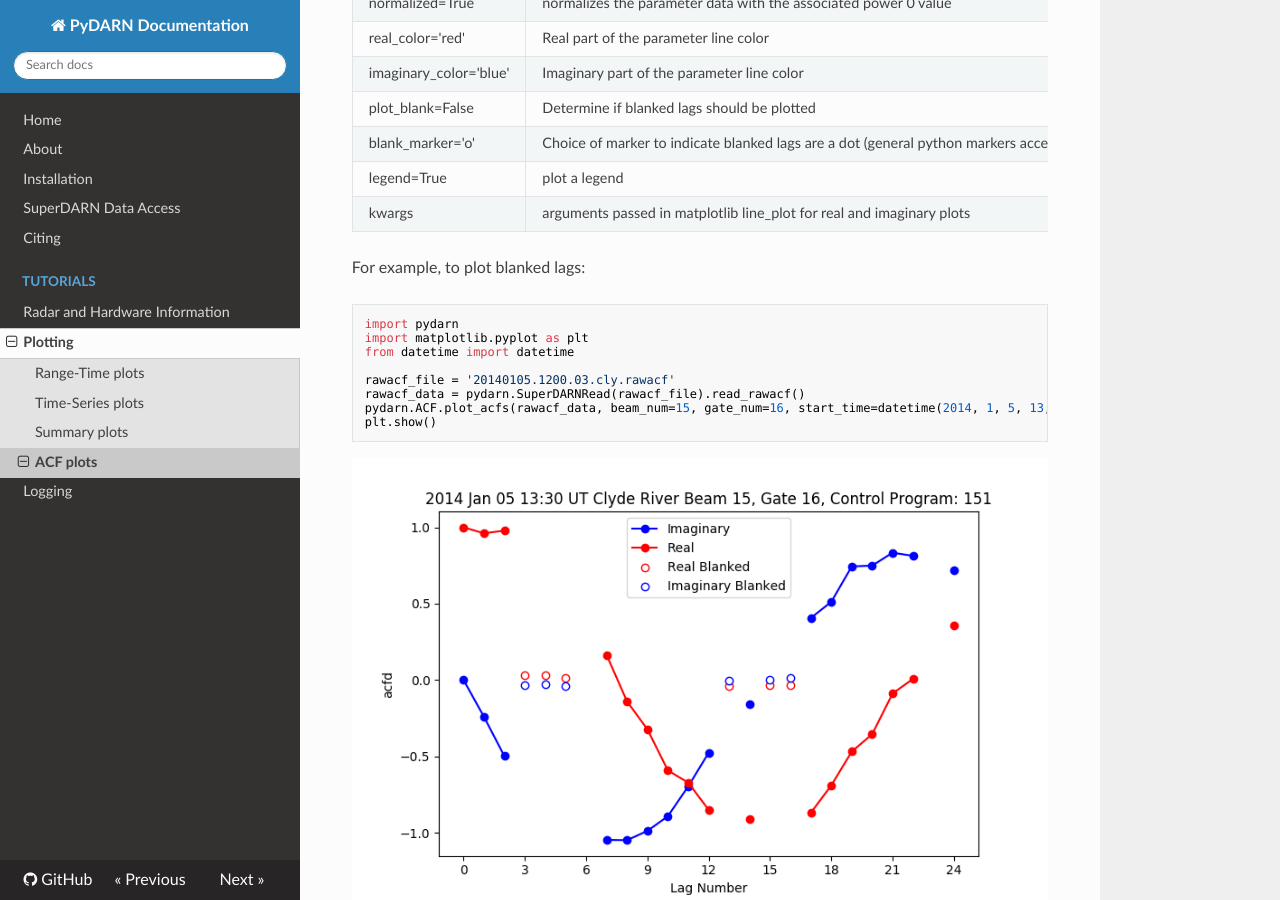
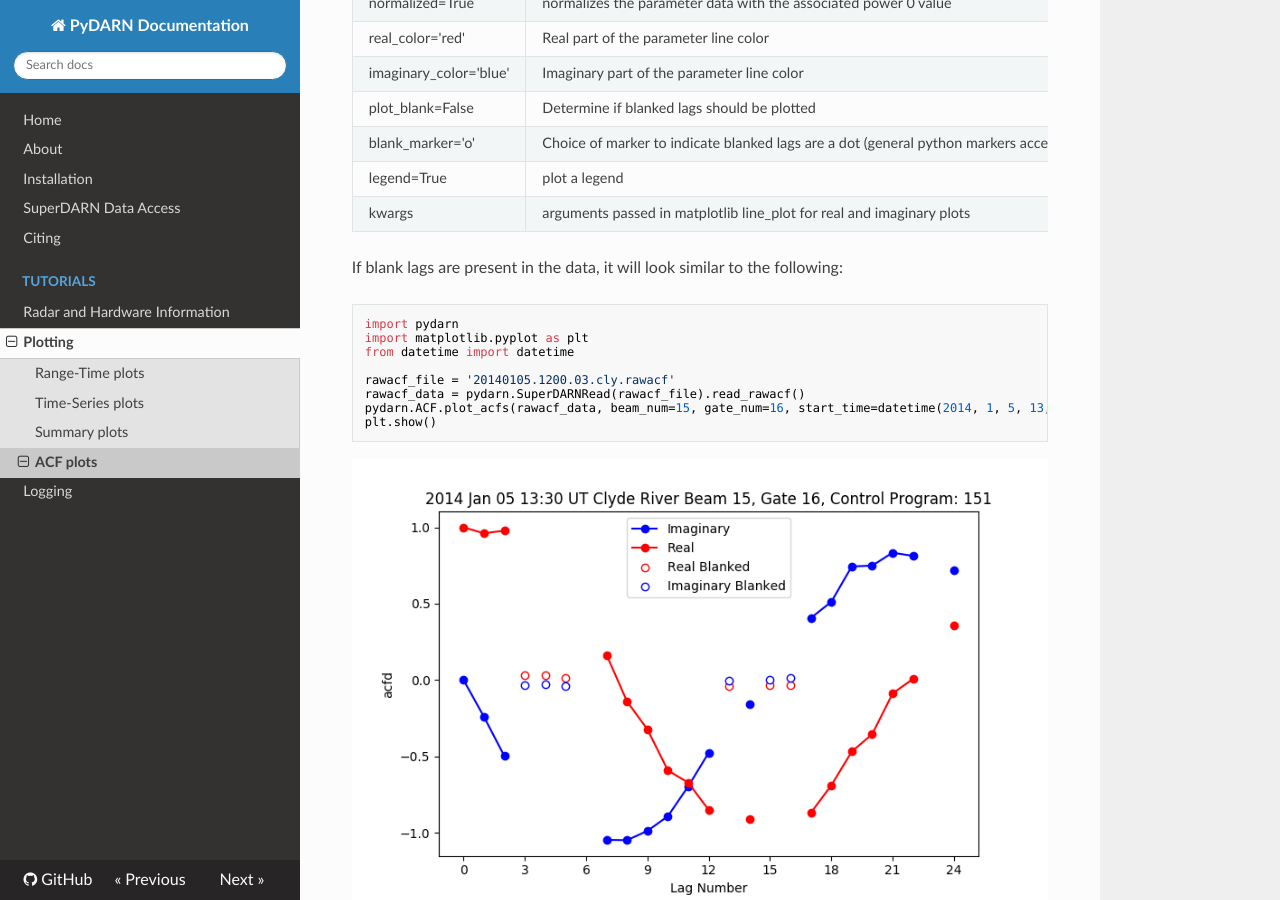
Before and after one commit to SuperDARN/pydarn, an MkDocs documentation site: the page built from docs/user/acf.md, in a window 1280 px wide and 900 px high, scrolled down 1235 px. Built offline with MkDocs 1.6.1, drawn with Linux system fonts in a browser that asks for light colours; nearby versions of some CDN libraries.

Commit message:
Update docs/user/acf.md
Co-authored-by: Marina Schmidt <marina.t.schmidt@gmail.com>

````diff
--- a/docs/user/acf.md
+++ b/docs/user/acf.md
@@ -38,7 +38,7 @@ You also have access to numerous plotting options:
 
 
 
-For example, to plot blanked lags:
+If blank lags are present in the data, it will look similar to the following:
 
 ```python
 import pydarn
````
